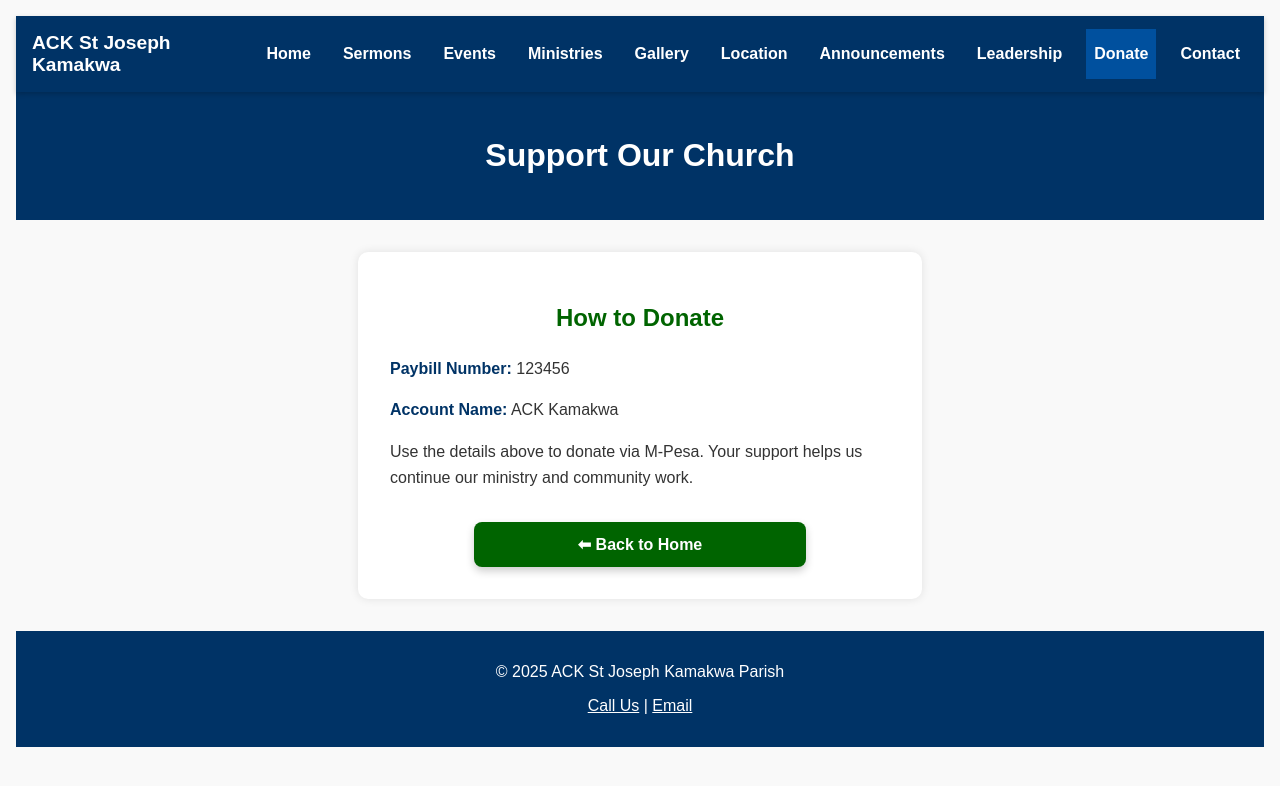
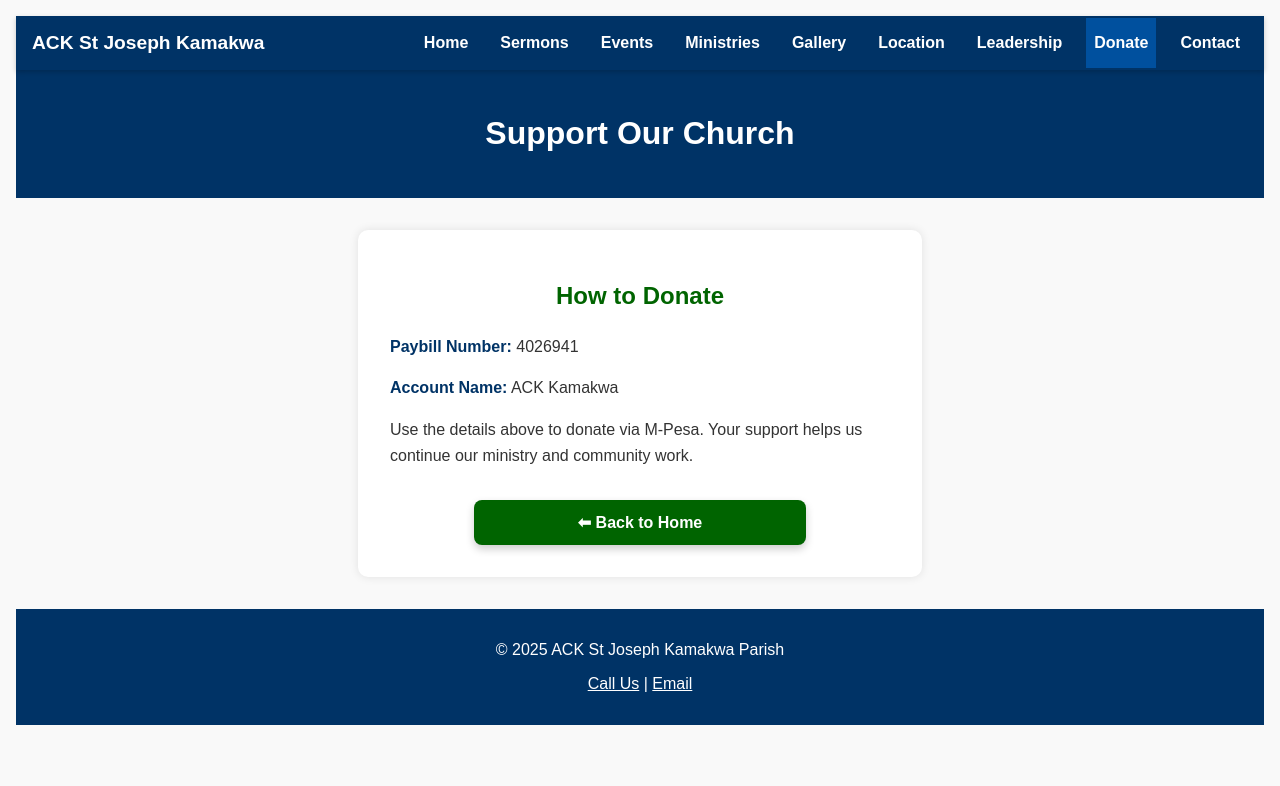
Before and after one commit to stv-123/ACK-st-Joseph-Kamakwa-, a plain HTML site: page donate.html in a window 1280 px wide. Drawn offline with Linux system fonts and the light colour scheme.

Commit message:
Update donate.html

```diff
--- a/donate.html
+++ b/donate.html
@@ -192,7 +192,6 @@
       <li><a href="ministries.html">Ministries</a></li>
       <li><a href="gallery.html">Gallery</a></li>
       <li><a href="location.html">Location</a></li>
-      <li><a href="announcements.html">Announcements</a></li>
       <li><a href="leadership.html">Leadership</a></li>
       <li><a href="donate.html" class="active">Donate</a></li>
       <li><a href="contact.html">Contact</a></li>
@@ -206,7 +205,7 @@
   <main>
     <h2>How to Donate</h2>
     <div class="details">
-      <p><strong>Paybill Number:</strong> 123456</p>
+      <p><strong>Paybill Number:</strong> 4026941</p>
       <p><strong>Account Name:</strong> ACK Kamakwa</p>
       <p>Use the details above to donate via M-Pesa. Your support helps us continue our ministry and community work.</p>
     </div>
@@ -216,7 +215,7 @@
 
   <footer>
     <p>&copy; 2025 ACK St Joseph Kamakwa Parish</p>
-    <p><a href="tel:+2547XXXXXX">Call Us</a> | <a href="mailto:email@parish.org">Email</a></p>
+    <p><a href="tel:+254720423265">Call Us</a> | <a href="mailto:email@parish.org">Email</a></p>
   </footer>
 
   <script>
```
